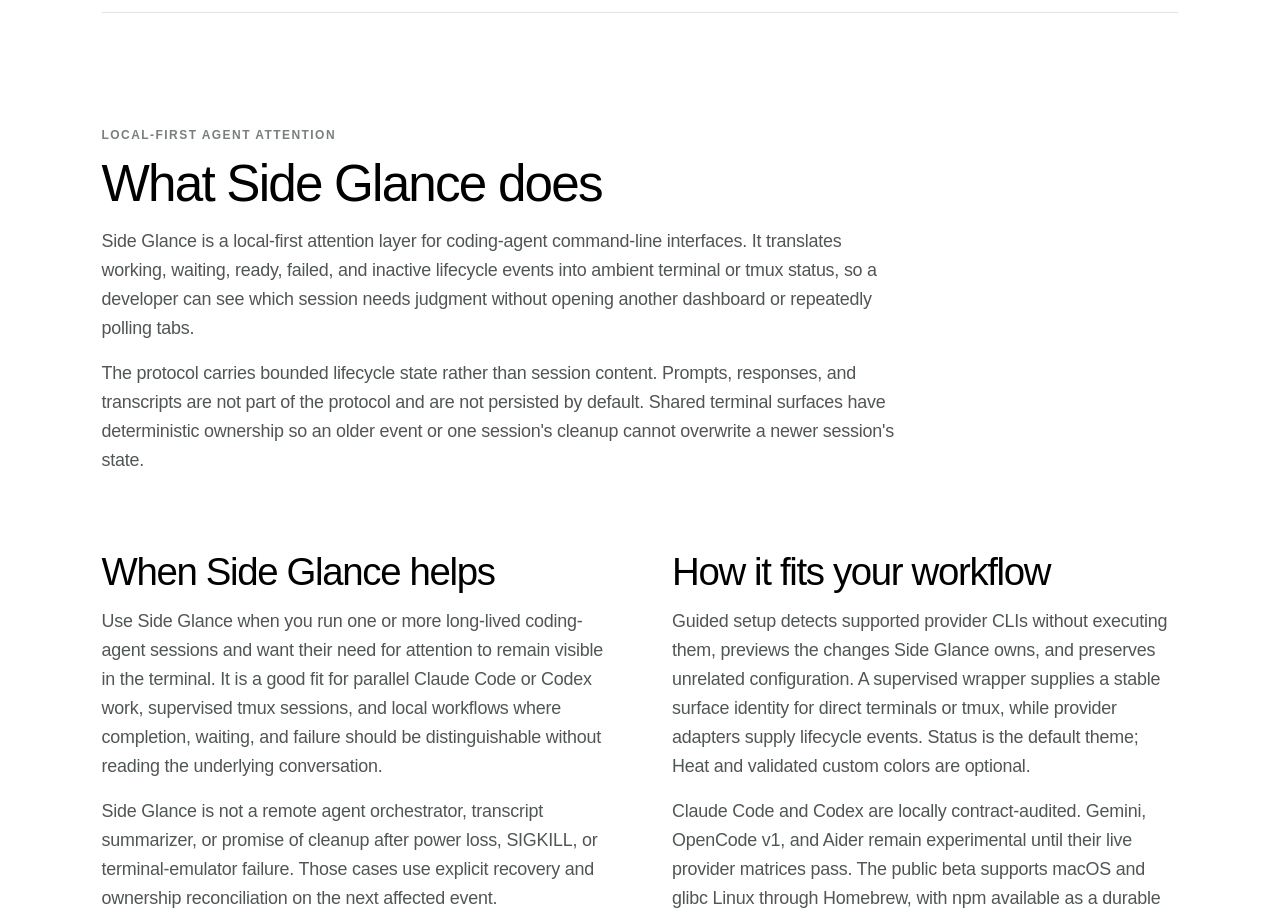
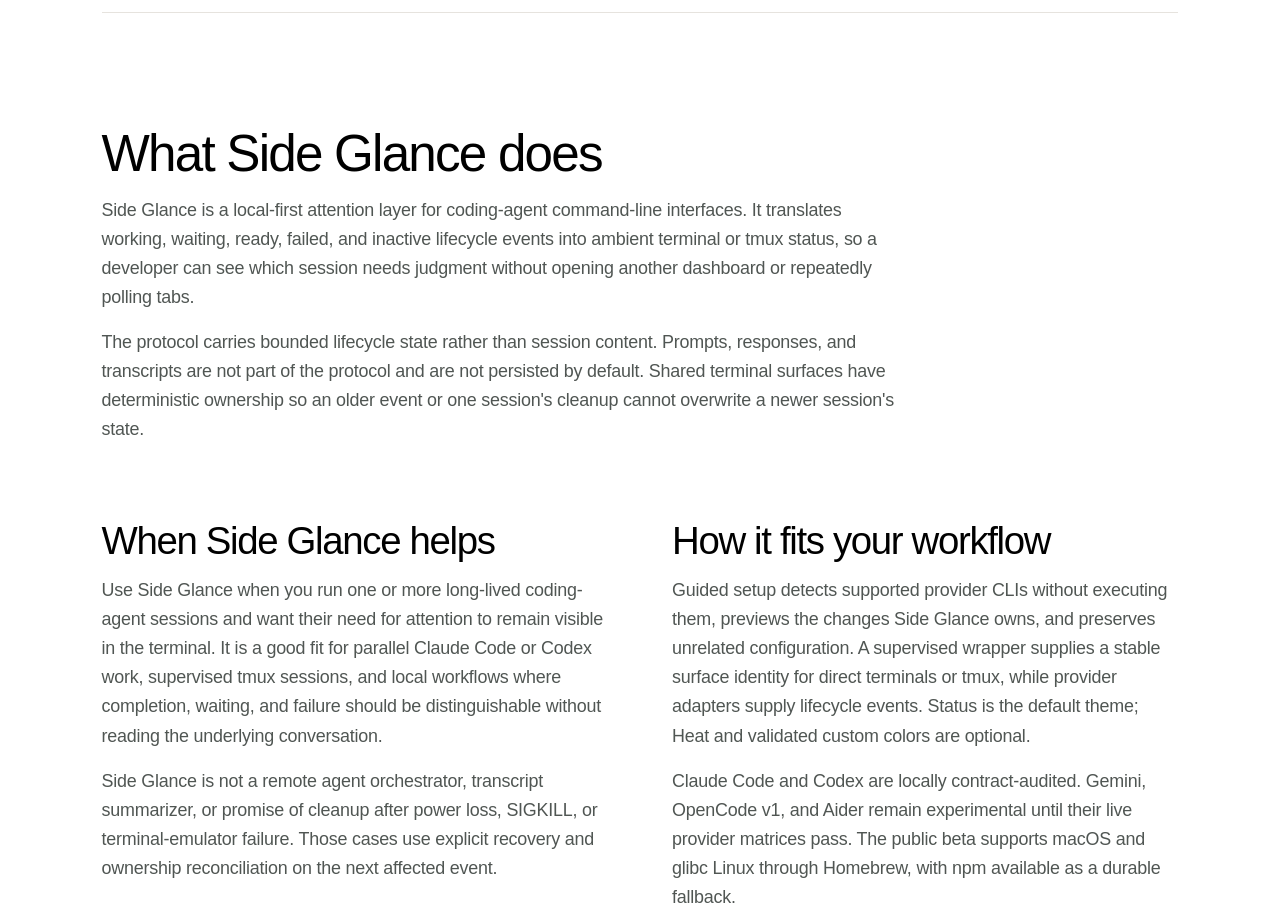
Before and after one commit to AndrewUlloa/side-glance, a Next.js app: page / in a window 1280 px wide. Shown: the part 1280-2198 px from the top of the page. Built offline with nearby package versions, Linux system fonts and the light colour scheme; a web font is replaced by a local one.

Commit message:
Remove the redundant overview eyebrow

```diff
--- a/app/components/AgentOverview.tsx
+++ b/app/components/AgentOverview.tsx
@@ -117,7 +117,6 @@
         initial={false}
         transition={introductionTransition}
       >
-        <p className="trust-eyebrow">Local-first agent attention</p>
         <h2 id="side-glance-overview">What Side Glance does</h2>
         {HOME_PAGE_CONTENT.sections[0].paragraphs.map((paragraph) => (
           <p key={paragraph}>{paragraph}</p>
```
Also changed, not shown: 1 other file (tests, documents, lock files or other folders).
